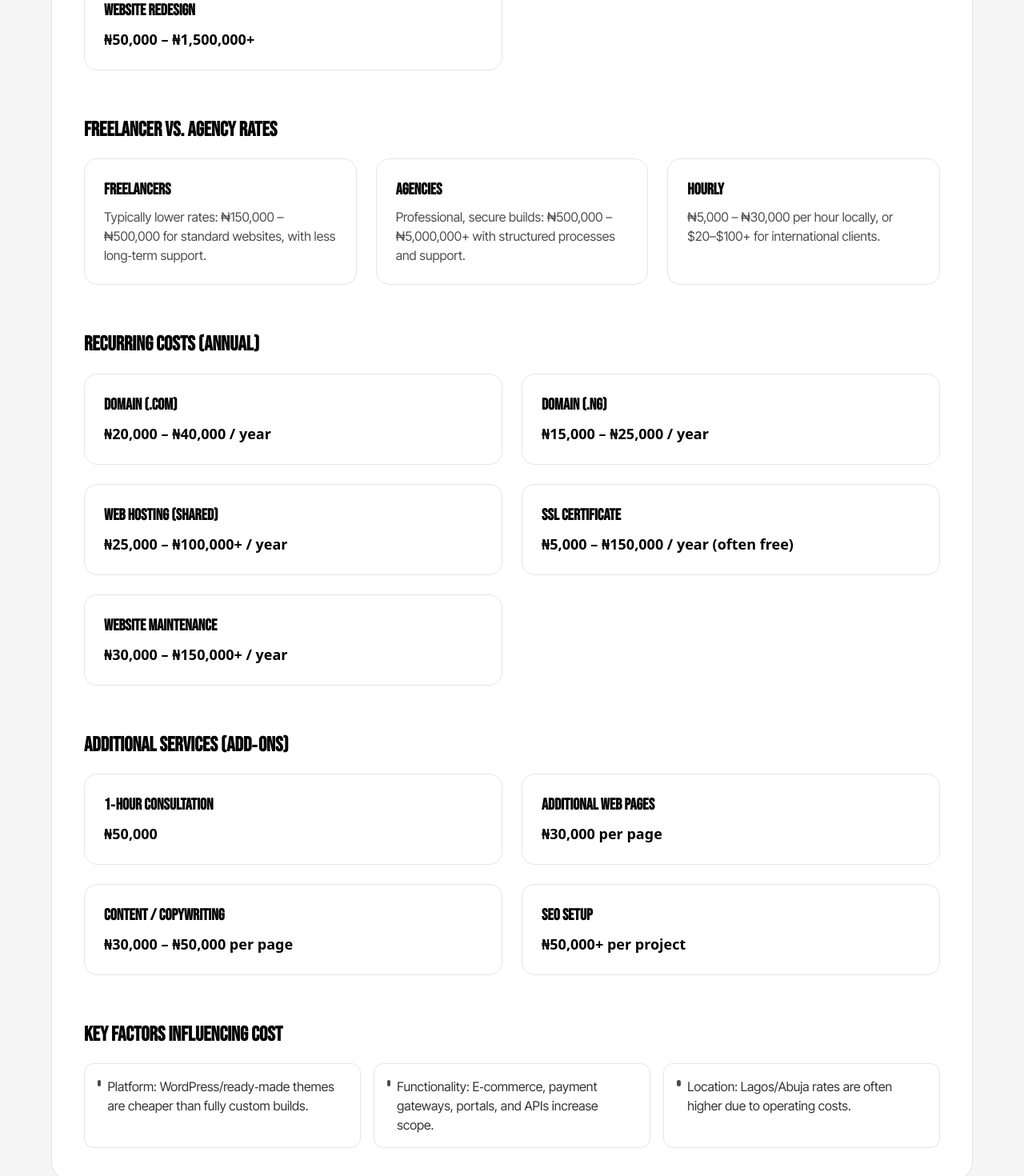
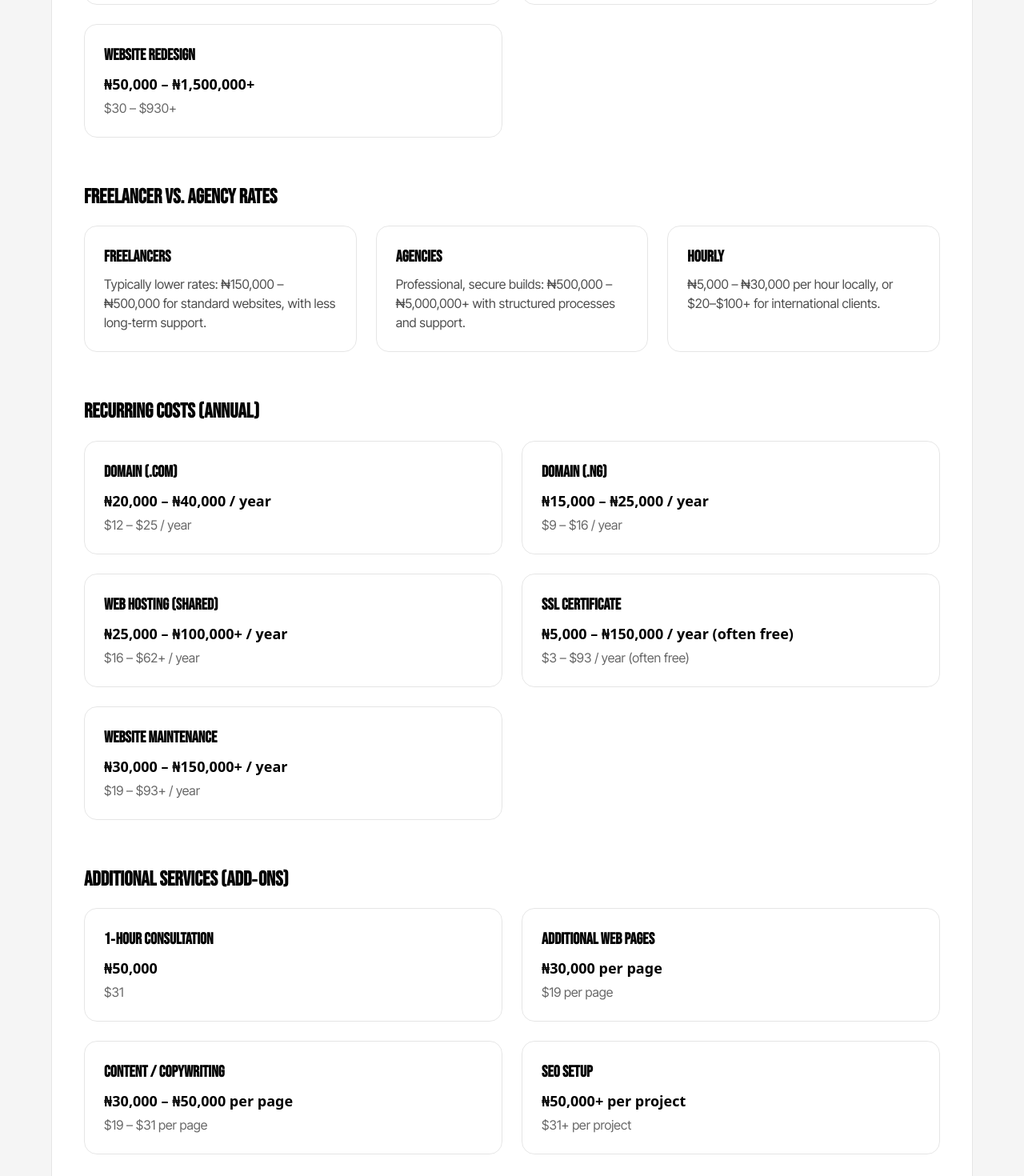
Before and after one commit to kunini79/Kay-Website-Services, a Next.js app: page /services/web-design in a window 1280 px wide. Shown: the part 1020-2490 px from the top of the page at 80% size. Built offline with nearby package versions, Linux system fonts and the light colour scheme; no server answers.

Commit message:
feat: Add USD pricing to project rates and recurring costs in RateCard component

```diff
--- a/components/RateCard.tsx
+++ b/components/RateCard.tsx
@@ -4,22 +4,27 @@ const projectRates = [
   {
     title: "Basic / Landing Page (1–3 pages)",
     price: "₦50,000 – ₦210,000",
+    usd: "$30 – $130",
   },
   {
     title: "Small Business / Corporate (5–15 pages, CMS)",
     price: "₦150,000 – ₦500,000",
+    usd: "$95 – $310",
   },
   {
     title: "E‑commerce (up to 100 products)",
     price: "₦350,000 – ₦1,500,000+",
+    usd: "$215 – $930+",
   },
   {
     title: "Advanced Custom Web Applications",
     price: "₦1,000,000 – ₦5,000,000+",
+    usd: "$620 – $3,100+",
   },
   {
     title: "Website Redesign",
     price: "₦50,000 – ₦1,500,000+",
+    usd: "$30 – $930+",
   },
 ];
 
@@ -45,22 +50,27 @@ const recurringCosts = [
   {
     title: "Domain (.com)",
     price: "₦20,000 – ₦40,000 / year",
+    usd: "$12 – $25 / year",
   },
   {
     title: "Domain (.ng)",
     price: "₦15,000 – ₦25,000 / year",
+    usd: "$9 – $16 / year",
   },
   {
     title: "Web Hosting (shared)",
     price: "₦25,000 – ₦100,000+ / year",
+    usd: "$16 – $62+ / year",
   },
   {
     title: "SSL Certificate",
     price: "₦5,000 – ₦150,000 / year (often free)",
+    usd: "$3 – $93 / year (often free)",
   },
   {
     title: "Website Maintenance",
     price: "₦30,000 – ₦150,000+ / year",
+    usd: "$19 – $93+ / year",
   },
 ];
 
@@ -68,25 +78,29 @@ const addOns = [
   {
     title: "1‑Hour Consultation",
     price: "₦50,000",
+    usd: "$31",
   },
   {
     title: "Additional Web Pages",
     price: "₦30,000 per page",
+    usd: "$19 per page",
   },
   {
     title: "Content / Copywriting",
     price: "₦30,000 – ₦50,000 per page",
+    usd: "$19 – $31 per page",
   },
   {
     title: "SEO Setup",
     price: "₦50,000+ per project",
+    usd: "$31+ per project",
   },
 ];
 
 const costFactors = [
   "Platform: WordPress/ready‑made themes are cheaper than fully custom builds.",
   "Functionality: E‑commerce, payment gateways, portals, and APIs increase scope.",
-  "Location: Lagos/Abuja rates are often higher due to operating costs.",
+  "Timeline: Rushed projects may incur premium charges for expedited delivery.",
 ];
 
 export default function RateCard() {
@@ -119,6 +133,7 @@ export default function RateCard() {
               <div key={item.title} className="rounded-2xl border border-black/10 p-5 md:p-6">
                 <h4 className="text-lg md:text-xl font-display font-semibold">{item.title}</h4>
                 <p className="mt-2 text-base md:text-lg font-semibold text-black">{item.price}</p>
+                <p className="mt-1 text-sm md:text-base font-sans text-black/60">{item.usd}</p>
               </div>
             ))}
           </div>
@@ -147,6 +162,7 @@ export default function RateCard() {
               <div key={item.title} className="rounded-2xl border border-black/10 p-5 md:p-6">
                 <h4 className="text-lg md:text-xl font-display font-semibold">{item.title}</h4>
                 <p className="mt-2 text-base md:text-lg font-semibold text-black">{item.price}</p>
+                <p className="mt-1 text-sm md:text-base font-sans text-black/60">{item.usd}</p>
               </div>
             ))}
           </div>
@@ -161,6 +177,7 @@ export default function RateCard() {
               <div key={item.title} className="rounded-2xl border border-black/10 p-5 md:p-6">
                 <h4 className="text-lg md:text-xl font-display font-semibold">{item.title}</h4>
                 <p className="mt-2 text-base md:text-lg font-semibold text-black">{item.price}</p>
+                <p className="mt-1 text-sm md:text-base font-sans text-black/60">{item.usd}</p>
               </div>
             ))}
           </div>
```
